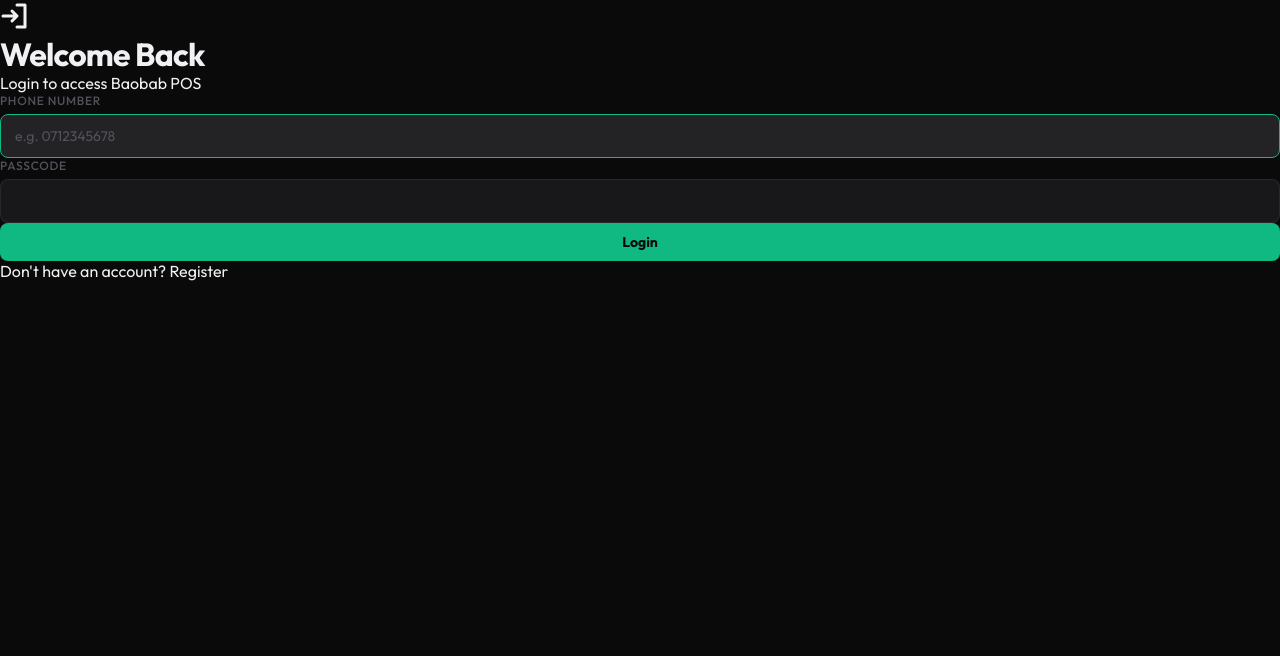
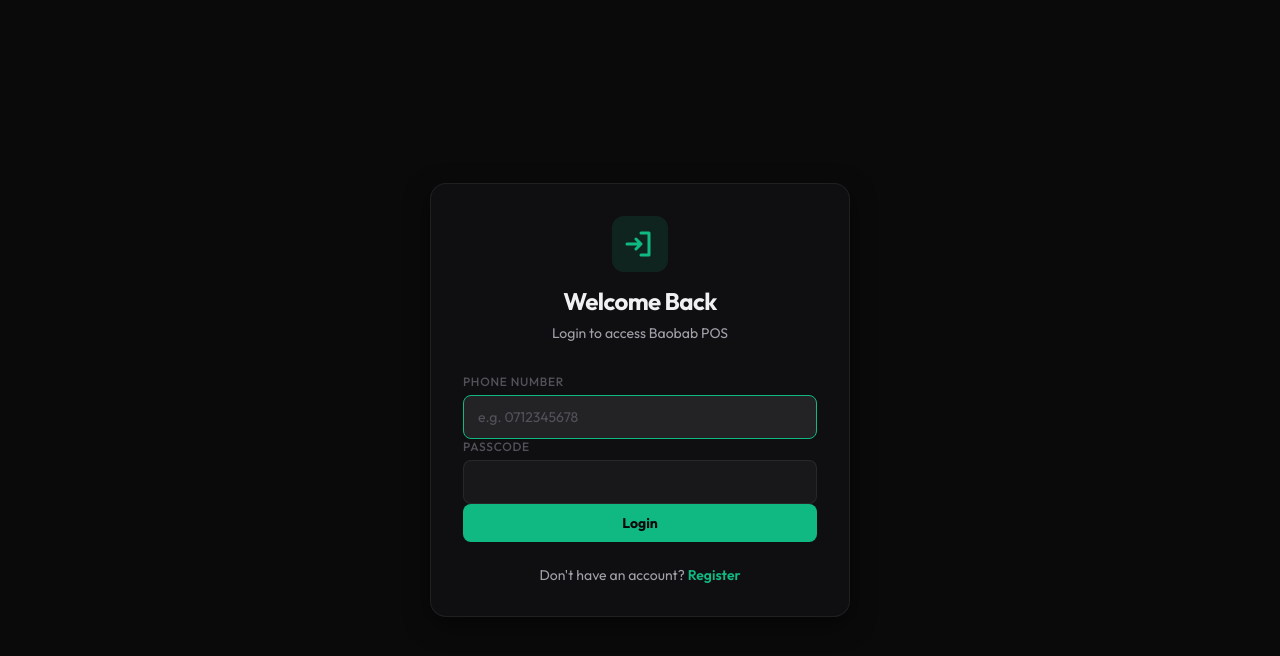
Before and after one commit to bravitests/offline-posa, a Next.js app: page /login in a window 1280 px wide. Shown: the top 656 px of the page. Built offline with nearby package versions, Linux system fonts and the light colour scheme; no server answers; the database is empty.

Commit message:
feat: add styles for authentication pages

```diff
--- a/app/globals.css
+++ b/app/globals.css
@@ -1309,6 +1309,79 @@
 }
 
 /* ─────────────────────────────────────────
+   AUTH PAGES
+───────────────────────────────────────── */
+.auth-container {
+  min-height: 100dvh;
+  display: flex;
+  align-items: center;
+  justify-content: center;
+  padding: 1rem;
+}
+
+.auth-card {
+  background: var(--surface-0);
+  border: 1px solid var(--border);
+  border-radius: var(--r-xl);
+  width: 100%;
+  max-width: 420px;
+  padding: 2rem;
+  box-shadow: var(--shadow-lg);
+}
+
+.auth-header {
+  text-align: center;
+  margin-bottom: 2rem;
+}
+
+.auth-icon {
+  width: 56px;
+  height: 56px;
+  margin: 0 auto 1rem;
+  background: var(--primary-dim);
+  color: var(--primary);
+  border-radius: var(--r-lg);
+  display: flex;
+  align-items: center;
+  justify-content: center;
+}
+
+.auth-header h1 {
+  font-size: 1.5rem;
+  margin-bottom: 0.5rem;
+}
+
+.auth-header p {
+  color: var(--text-muted);
+  font-size: 0.875rem;
+}
+
+.auth-error {
+  background: var(--error-dim);
+  color: var(--error);
+  padding: 0.75rem 1rem;
+  border-radius: var(--r-md);
+  font-size: 0.875rem;
+  margin-bottom: 1rem;
+}
+
+.auth-footer {
+  text-align: center;
+  margin-top: 1.5rem;
+  font-size: 0.875rem;
+  color: var(--text-muted);
+}
+
+.auth-footer a {
+  color: var(--primary);
+  font-weight: 600;
+}
+
+.auth-footer a:hover {
+  text-decoration: underline;
+}
+
+/* ─────────────────────────────────────────
    MODAL
 ───────────────────────────────────────── */
 .modal-overlay {
```
